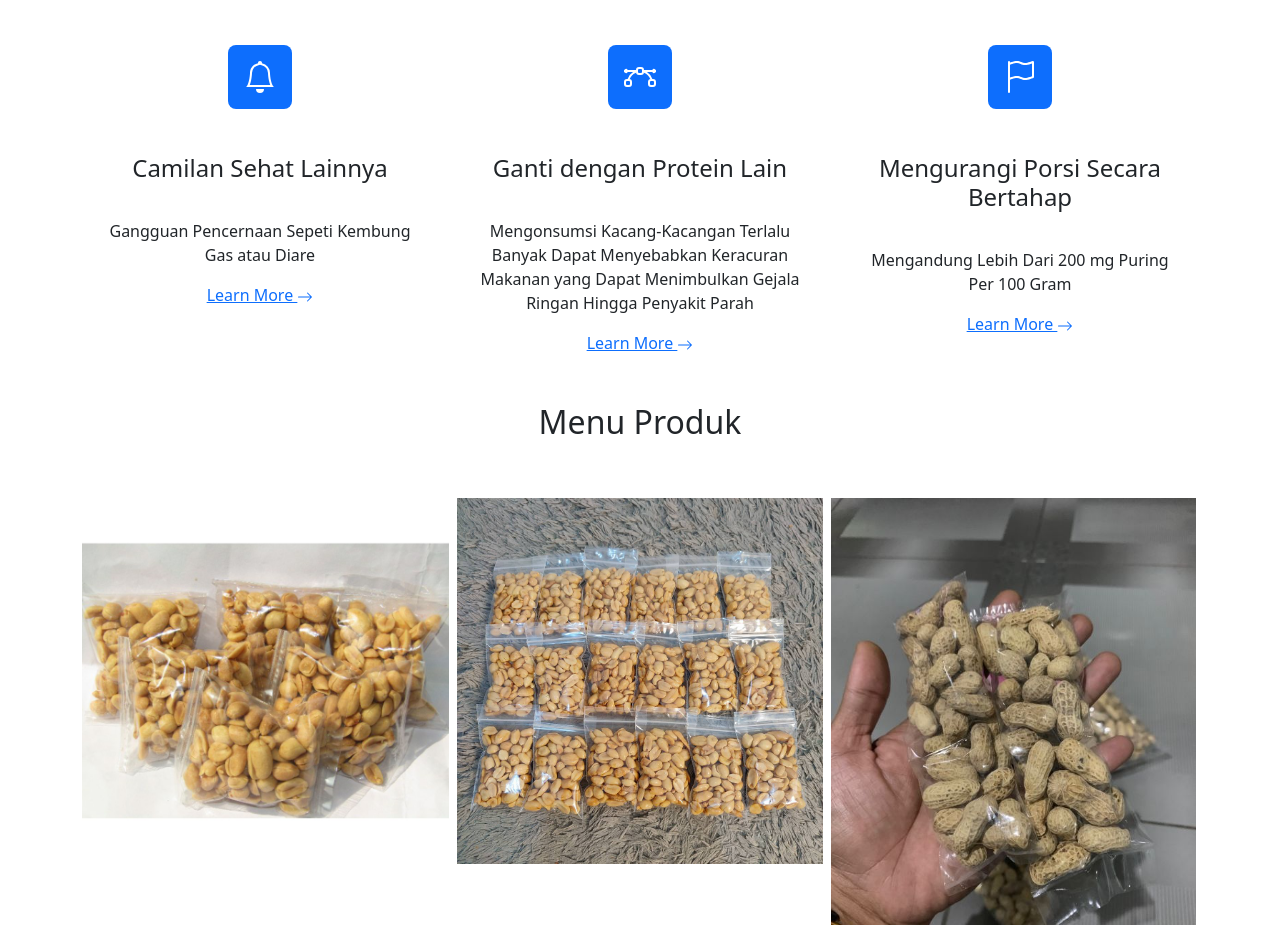
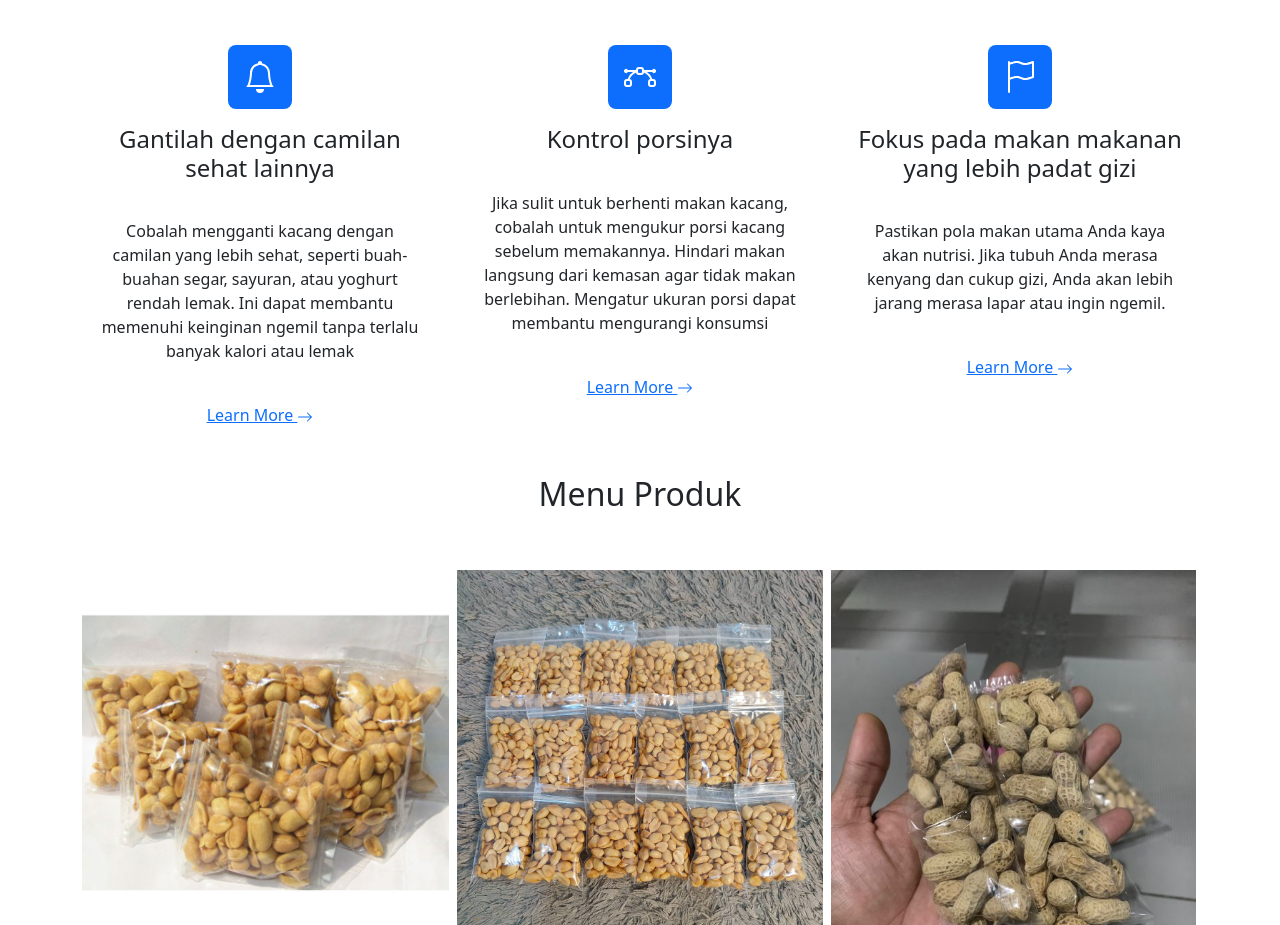
Before and after one commit to aghisaufal/aghisaufal, a plain HTML site: page index.html in a window 1280 px wide. Shown: the part 1471-2396 px from the top of the page. Drawn offline with Linux system fonts and the light colour scheme.

Commit message:
Add files via upload

```diff
--- a/index.html
+++ b/index.html
@@ -4,7 +4,7 @@
 <head>
     <meta charset="utf-8">
     <meta name="viewport" content="width=device-width, initial-scale=1.0, shrink-to-fit=no">
-    <title>AGIS2 nyar</title>
+    <title>AGIS2 baru</title>
     <link rel="stylesheet" href="assets/bootstrap/css/bootstrap.min.css">
     <link rel="stylesheet" href="assets/css/Hero-Clean-images.css">
     <link rel="stylesheet" href="assets/css/Lightbox-Gallery-baguetteBox.min.css">
@@ -104,8 +104,8 @@
                                 <path d="M8 16a2 2 0 0 0 2-2H6a2 2 0 0 0 2 2zM8 1.918l-.797.161A4.002 4.002 0 0 0 4 6c0 .628-.134 2.197-.459 3.742-.16.767-.376 1.566-.663 2.258h10.244c-.287-.692-.502-1.49-.663-2.258C12.134 8.197 12 6.628 12 6a4.002 4.002 0 0 0-3.203-3.92L8 1.917zM14.22 12c.223.447.481.801.78 1H1c.299-.199.557-.553.78-1C2.68 10.2 3 6.88 3 6c0-2.42 1.72-4.44 4.005-4.901a1 1 0 1 1 1.99 0A5.002 5.002 0 0 1 13 6c0 .88.32 4.2 1.22 6z"></path>
                             </svg></div>
                         <div class="px-3">
-                            <h4><br>Camilan Sehat Lainnya<br><br></h4>
-                            <p>Gangguan Pencernaan Sepeti Kembung Gas atau Diare</p><a href="#">Learn More&nbsp;<svg xmlns="http://www.w3.org/2000/svg" width="1em" height="1em" fill="currentColor" viewBox="0 0 16 16" class="bi bi-arrow-right">
+                            <h4>Gantilah dengan camilan sehat lainnya<br><br></h4>
+                            <p>Cobalah mengganti kacang dengan camilan yang lebih sehat, seperti buah-buahan segar, sayuran, atau yoghurt rendah lemak. Ini dapat membantu memenuhi keinginan ngemil tanpa terlalu banyak kalori atau lemak<br><br></p><a href="#">Learn More&nbsp;<svg xmlns="http://www.w3.org/2000/svg" width="1em" height="1em" fill="currentColor" viewBox="0 0 16 16" class="bi bi-arrow-right">
                                     <path fill-rule="evenodd" d="M1 8a.5.5 0 0 1 .5-.5h11.793l-3.147-3.146a.5.5 0 0 1 .708-.708l4 4a.5.5 0 0 1 0 .708l-4 4a.5.5 0 0 1-.708-.708L13.293 8.5H1.5A.5.5 0 0 1 1 8z"></path>
                                 </svg></a>
                         </div>
@@ -118,8 +118,8 @@
                                 <path d="M6 4.5H1.866a1 1 0 1 0 0 1h2.668A6.517 6.517 0 0 0 1.814 9H2.5c.123 0 .244.015.358.043a5.517 5.517 0 0 1 3.185-3.185A1.503 1.503 0 0 1 6 5.5v-1zm3.957 1.358A1.5 1.5 0 0 0 10 5.5v-1h4.134a1 1 0 1 1 0 1h-2.668a6.517 6.517 0 0 1 2.72 3.5H13.5c-.123 0-.243.015-.358.043a5.517 5.517 0 0 0-3.185-3.185z"></path>
                             </svg></div>
                         <div class="px-3">
-                            <h4><br>Ganti dengan Protein Lain<br><br></h4>
-                            <p>Mengonsumsi Kacang-Kacangan Terlalu Banyak Dapat Menyebabkan Keracuran Makanan yang Dapat Menimbulkan Gejala Ringan Hingga Penyakit Parah</p><a href="#">Learn More&nbsp;<svg xmlns="http://www.w3.org/2000/svg" width="1em" height="1em" fill="currentColor" viewBox="0 0 16 16" class="bi bi-arrow-right">
+                            <h4>Kontrol porsinya<br><br></h4>
+                            <p>Jika sulit untuk berhenti makan kacang, cobalah untuk mengukur porsi kacang sebelum memakannya. Hindari makan langsung dari kemasan agar tidak makan berlebihan. Mengatur ukuran porsi dapat membantu mengurangi konsumsi<br><br></p><a href="#">Learn More&nbsp;<svg xmlns="http://www.w3.org/2000/svg" width="1em" height="1em" fill="currentColor" viewBox="0 0 16 16" class="bi bi-arrow-right">
                                     <path fill-rule="evenodd" d="M1 8a.5.5 0 0 1 .5-.5h11.793l-3.147-3.146a.5.5 0 0 1 .708-.708l4 4a.5.5 0 0 1 0 .708l-4 4a.5.5 0 0 1-.708-.708L13.293 8.5H1.5A.5.5 0 0 1 1 8z"></path>
                                 </svg></a>
                         </div>
@@ -131,8 +131,8 @@
                                 <path d="M14.778.085A.5.5 0 0 1 15 .5V8a.5.5 0 0 1-.314.464L14.5 8l.186.464-.003.001-.006.003-.023.009a12.435 12.435 0 0 1-.397.15c-.264.095-.631.223-1.047.35-.816.252-1.879.523-2.71.523-.847 0-1.548-.28-2.158-.525l-.028-.01C7.68 8.71 7.14 8.5 6.5 8.5c-.7 0-1.638.23-2.437.477A19.626 19.626 0 0 0 3 9.342V15.5a.5.5 0 0 1-1 0V.5a.5.5 0 0 1 1 0v.282c.226-.079.496-.17.79-.26C4.606.272 5.67 0 6.5 0c.84 0 1.524.277 2.121.519l.043.018C9.286.788 9.828 1 10.5 1c.7 0 1.638-.23 2.437-.477a19.587 19.587 0 0 0 1.349-.476l.019-.007.004-.002h.001M14 1.221c-.22.078-.48.167-.766.255-.81.252-1.872.523-2.734.523-.886 0-1.592-.286-2.203-.534l-.008-.003C7.662 1.21 7.139 1 6.5 1c-.669 0-1.606.229-2.415.478A21.294 21.294 0 0 0 3 1.845v6.433c.22-.078.48-.167.766-.255C4.576 7.77 5.638 7.5 6.5 7.5c.847 0 1.548.28 2.158.525l.028.01C9.32 8.29 9.86 8.5 10.5 8.5c.668 0 1.606-.229 2.415-.478A21.317 21.317 0 0 0 14 7.655V1.222z"></path>
                             </svg></div>
                         <div class="px-3">
-                            <h4><br>Mengurangi Porsi Secara Bertahap<br><br></h4>
-                            <p>Mengandung Lebih Dari 200 mg Puring Per 100 Gram</p><a href="#">Learn More&nbsp;<svg xmlns="http://www.w3.org/2000/svg" width="1em" height="1em" fill="currentColor" viewBox="0 0 16 16" class="bi bi-arrow-right">
+                            <h4>Fokus pada makan makanan yang lebih padat gizi<br><br></h4>
+                            <p>Pastikan pola makan utama Anda kaya akan nutrisi. Jika tubuh Anda merasa kenyang dan cukup gizi, Anda akan lebih jarang merasa lapar atau ingin ngemil.<br><br></p><a href="#">Learn More&nbsp;<svg xmlns="http://www.w3.org/2000/svg" width="1em" height="1em" fill="currentColor" viewBox="0 0 16 16" class="bi bi-arrow-right">
                                     <path fill-rule="evenodd" d="M1 8a.5.5 0 0 1 .5-.5h11.793l-3.147-3.146a.5.5 0 0 1 .708-.708l4 4a.5.5 0 0 1 0 .708l-4 4a.5.5 0 0 1-.708-.708L13.293 8.5H1.5A.5.5 0 0 1 1 8z"></path>
                                 </svg></a>
                         </div>
```
